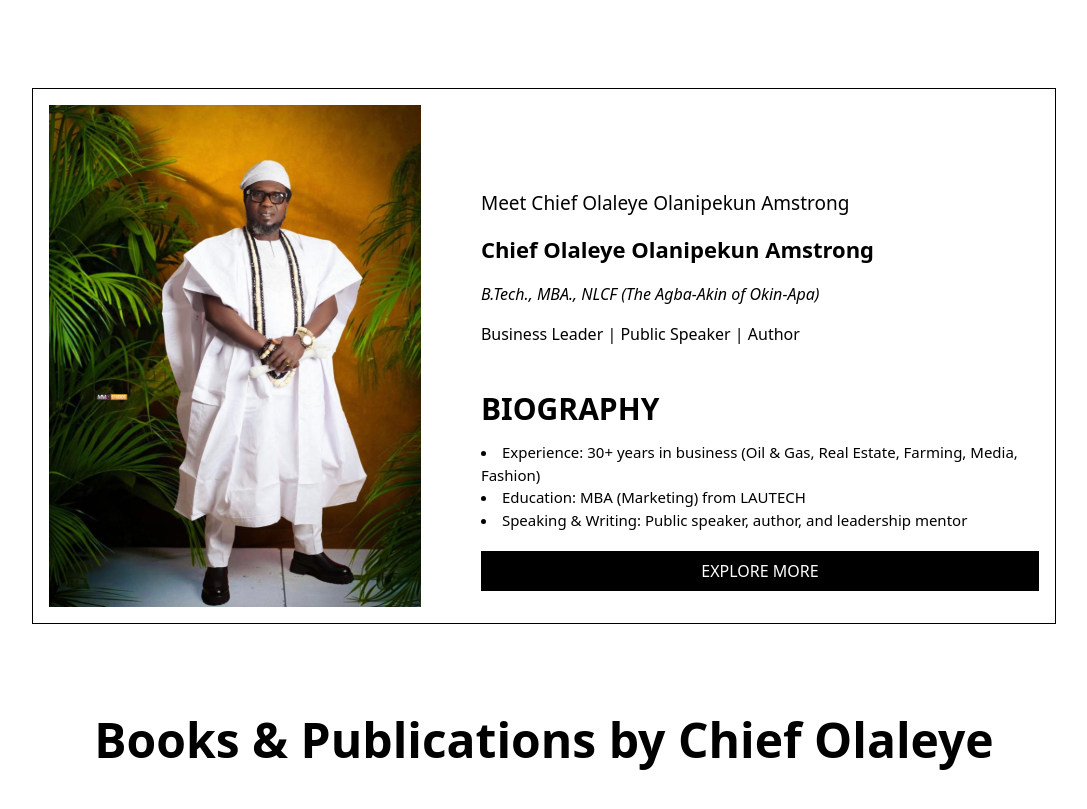
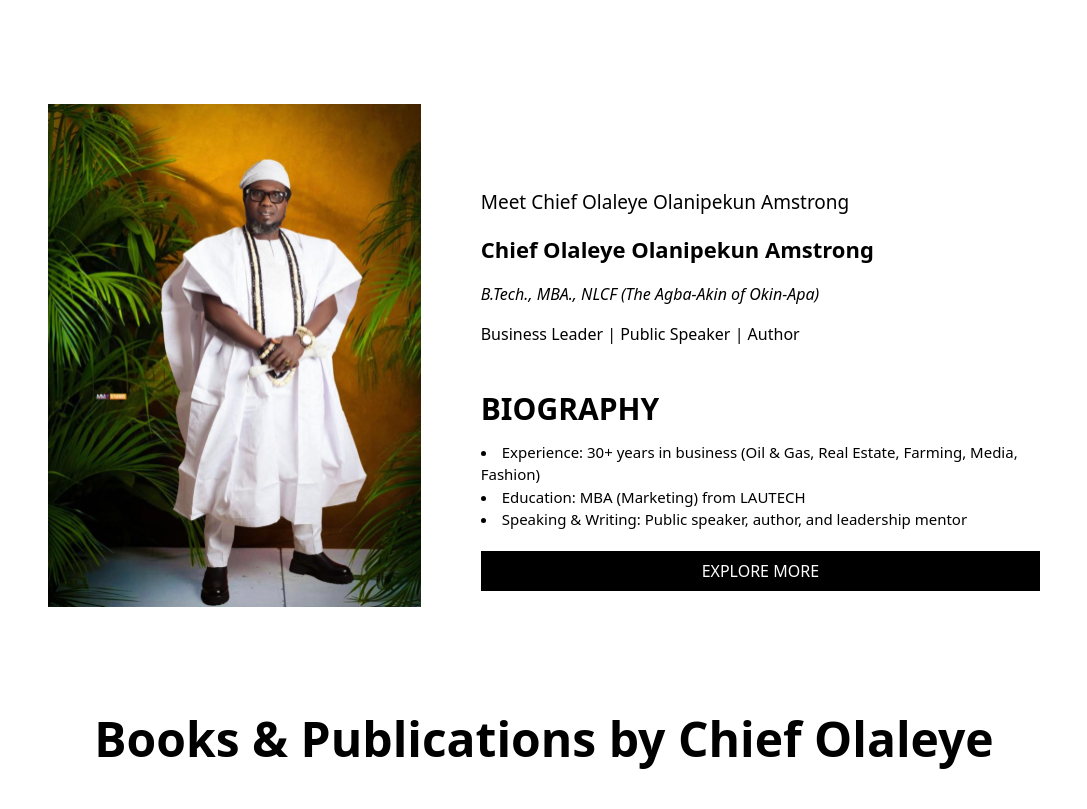
Before and after one commit to AdeJulius46/armstrong, a Next.js app: page / in a window 1280 px wide. Shown: the part 595-1404 px from the top of the page, without its empty margins (96-1183 px from the left). Built offline with nearby package versions, Linux system fonts and the light colour scheme.

Commit message:
removed hero section border

```diff
--- a/src/app/page/Explore.js
+++ b/src/app/page/Explore.js
@@ -4,7 +4,7 @@ const Explore = () => {
   return (
     <div className='explore'>
 
-   <div className='flex flex-col   md:flex-row flex border  border-black   gap-[60px] px-4  mx-auto  max-w-5xl mt-[20px]  items-center py-4   mt-[90px]' >
+   <div className='flex flex-col   border  border-none  md:flex-row flex border  border-black   gap-[60px] px-4  mx-auto  max-w-5xl mt-[20px]  items-center py-4   mt-[90px]' >
             <div className=''>
                 <Image  src={"/arm.svg"}  className=''  width={400} height={400} objectFit='contain'/>
                 {/* <Image  src={"/arm.svg"}  className='md:hidden'  width={100} height={100} objectFit='contain'/> */}
```
